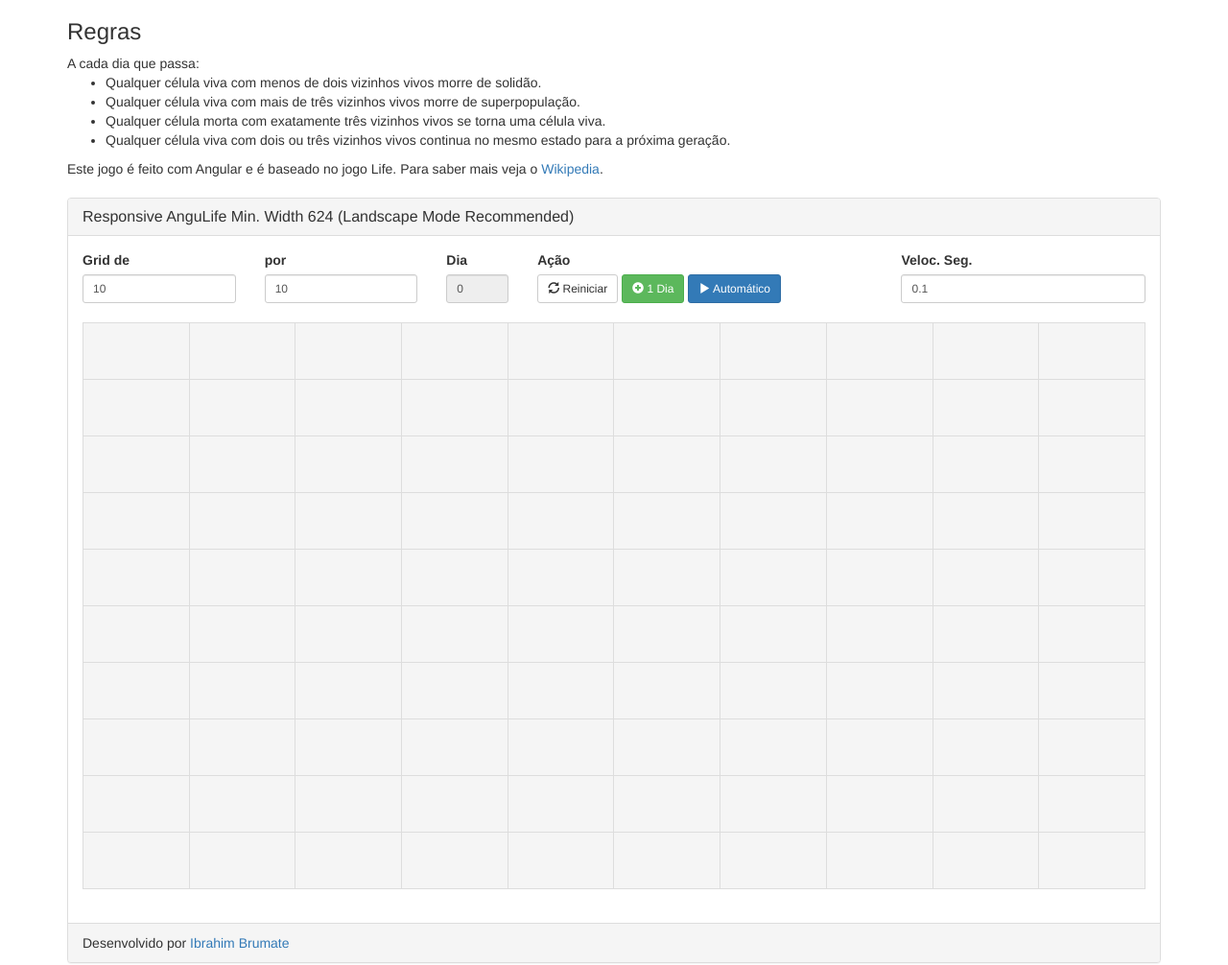
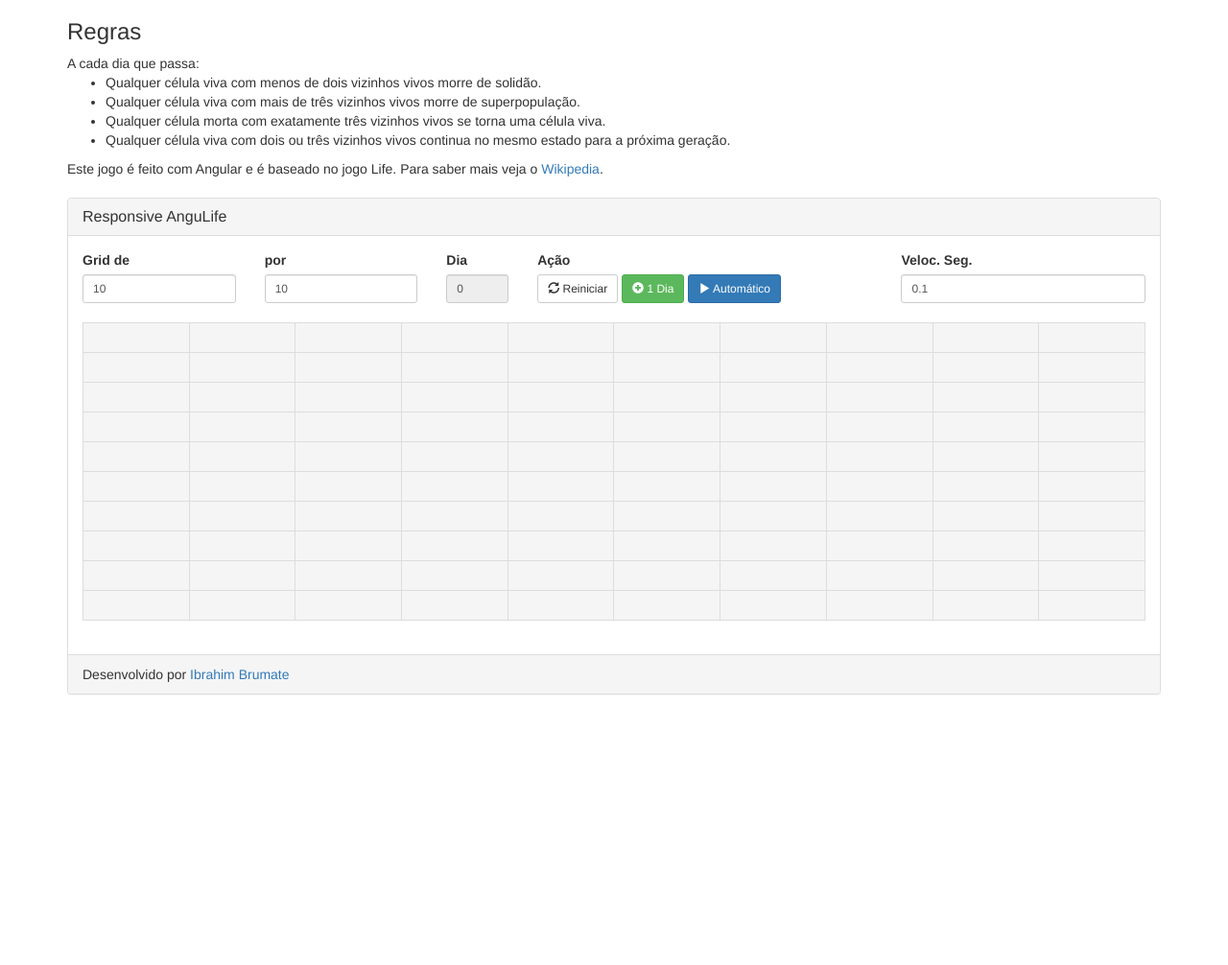
Before and after one commit to periscuelo/ng-masters, a plain HTML site: page angulife/index.html in a window 1280 px wide. Shown: the whole page at 96% size. After the commit the page ends 800 px from the top, so only its background shows below. Drawn offline with Linux system fonts and the light colour scheme.

Commit message:
Ajustes Finos

```diff
--- a/angulife/css/angulife.css
+++ /dev/null
@@ -1 +0,0 @@
-.mtable{min-width:623px;}.square{width:48px;height:48px;}
--- a/angulife/index.html
+++ b/angulife/index.html
@@ -6,7 +6,8 @@
 	<meta name="viewport" content="width=device-width, initial-scale=1">
 	<title>AnguLife Automato Responsive Game</title>
 	<link rel="stylesheet" href="css/bootstrap.min.css">
-	<link rel="stylesheet" href="css/angulife.css">
+	<script type="text/javascript" src="js/angular/angular.min.js"></script>
+	<script type="text/javascript" src="js/angulife.min.js"></script>
 </head>
 <body>
 	<div class="container">
@@ -21,9 +22,9 @@
 			</ul>
 			Este jogo é feito com Angular e é baseado no jogo Life. Para saber mais veja o <a href="https://en.wikipedia.org/wiki/Conway's_Game_of_Life" target="_blank">Wikipedia</a>.
 		</div><br>
-		<div class="panel panel-default mtable" ng-app="anguLife">
+		<div class="panel panel-default" ng-app="anguLife">
 			  <div class="panel-heading">
-					<h3 class="panel-title">Responsive AnguLife Min. Width 624 (Landscape Mode Recommended)</h3>
+					<h3 class="panel-title">Responsive AnguLife</h3>
 			  </div>
 			  <div class="panel-body" ng-controller="grid">
 			  		<div class="row">
@@ -64,7 +65,7 @@
 							<tbody >
 								<tr ng-repeat="(line, columns) in model.arrs track by $index">
 									<td ng-repeat="(column, value) in columns track by $index" ng-class="{success: value, active: !value}" ng-click="model.life(line,column)">
-										<div class="square"></div>
+										<h3></h3>
 									</td>
 								</tr>
 							</tbody>
@@ -76,7 +77,5 @@
 			  </div>
 		</div>
 	</div>
-	<script type="text/javascript" src="js/angular/angular.min.js"></script>
-	<script type="text/javascript" src="js/angulife.min.js"></script>
 </body>
 </html>
```
Also changed, not shown: angulife/js/angulife.min.js.
